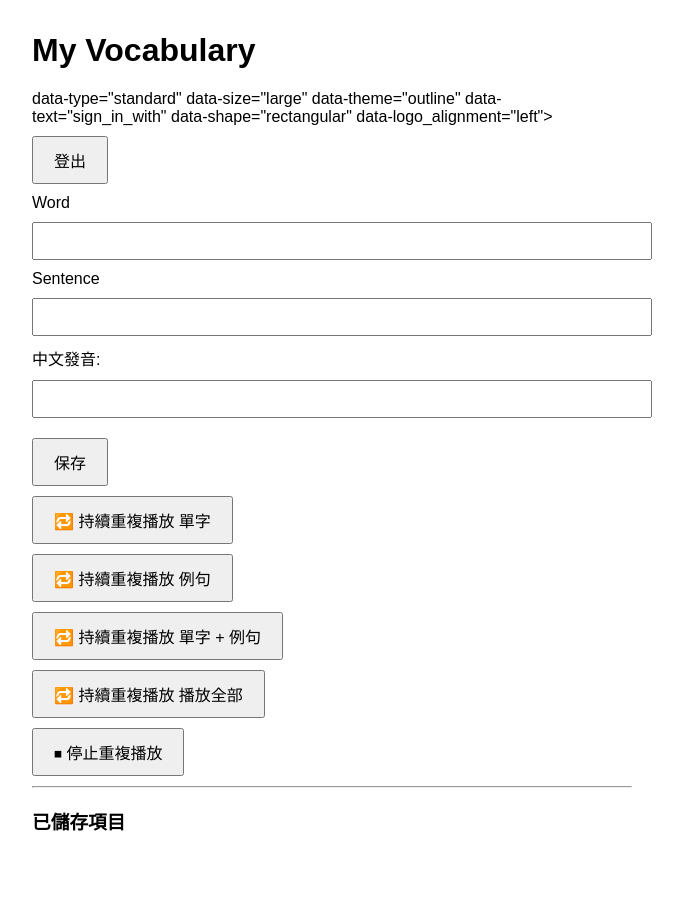
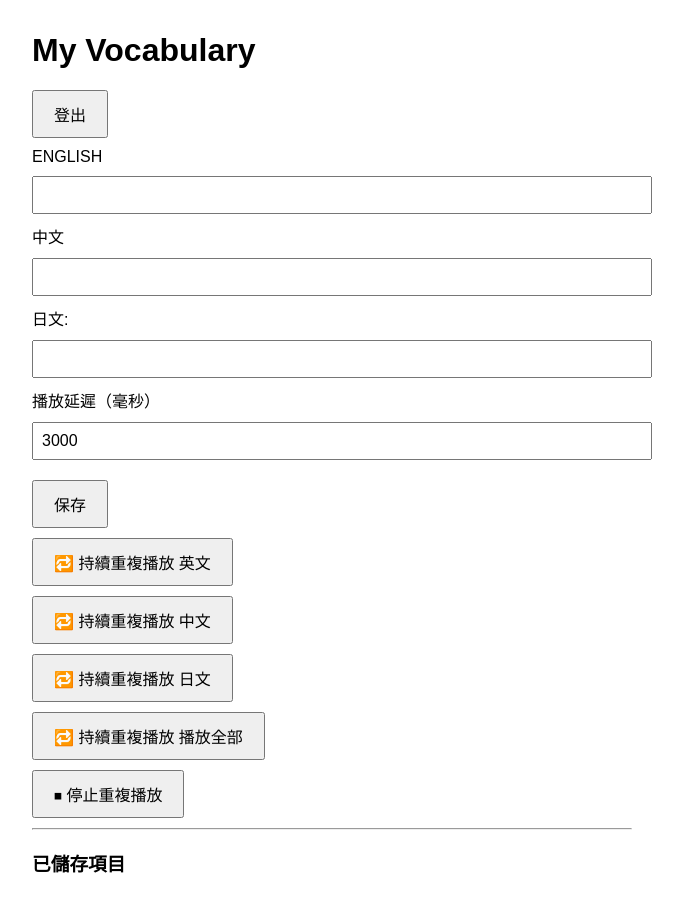
Before and after one commit to DarkShadowTW/Web-EnglishPractice, a Flask app: page / in a window 1280 px wide. Shown: the whole page, without its empty margins (308-991 px from the left). Before the commit the page ends 831 px from the top, so only its background shows below. Run offline with Flask 3, Linux system fonts and the light colour scheme; some libraries are stand-ins or nearby versions.

Commit message:
加入日文

```diff
--- a/app.py
+++ b/app.py
@@ -17,13 +17,13 @@ SAVE_FILE = 'save.json'   #保存用的 JSON 檔案
 
 @app.route('/')
 def index():
-    return render_template("index.html")
+    return render_template("index.html", delay=3000)  # 預設為 3000 毫秒
 
 @app.route('/api/data')
 def data():
     return jsonify({
-        "word": "apple",
-        "sentence": "I eat an apple every day."
+        "EN": "apple",
+        "CH": "I eat an apple every day."
     })
 
 @app.route('/save', methods=['POST'])
@@ -32,9 +32,9 @@ def save():
     from datetime import datetime
 
     data = request.get_json()
-    word = data.get('word')
-    sentence = data.get('sentence')
-    chinese = data.get('chinese')
+    EN = data.get('EN')
+    CH = data.get('CH')
+    JP = data.get('JP')
     email = data.get('email')
 
     if not email:
@@ -59,9 +59,9 @@ def save():
     # 產生新的 key
     new_key = str(max([int(k) for k in saved.keys()] + [0]) + 1)
     saved[new_key] = {
-        'word': word,
-        'sentence': sentence,
-        'chinese': chinese,
+        'EN': EN,
+        'CH': CH,
+        'JP': JP,
         'date': date,
         'time': time
     }
--- a/static/script.js
+++ b/static/script.js
@@ -1,149 +1,119 @@
-/**
- * 目的 : 儲存重複播放的 interval ID 和模式
- * 給誰呼叫 : 全域變數初始化
- */
-let repeatIntervalId = null;
 let repeatMode = null;
 
 /**
- * 目的 : 使用語音 API 播放指定文字
- * 給誰呼叫 : playAllOnce、startRepeat 內部呼叫
+ * 播放文字語音
+ * @param {string} text - 要朗讀的文字
+ * @param {function|null} onend - 播放結束後要執行的動作
+ * @param {string} lang - 語言代碼，如 en-US, zh-TW, ja-JP
  */
-function speak(text, onend) {
-  if (!text) return;
-  speechSynthesis.cancel();  // ← 這行是重點
+function speak(text, onend = null, lang = 'en-US') {
+  if (!text) {
+    if (onend) onend();
+    return;
+  }
+
+  speechSynthesis.cancel(); // 取消任何現有播放
+
+  // 從 input 讀取使用者設定的延遲時間（預設為 3000 毫秒）
+  const delayInput = document.getElementById('delay');
+  const delay = parseInt(delayInput?.value || '3000');
+
   const utterance = new SpeechSynthesisUtterance(text);
-  utterance.lang = "en-US";
-  utterance.onend = onend;
+  utterance.lang = lang;
+
+  let ended = false;
+
+  // 播完後執行 callback
+  utterance.onend = () => {
+    ended = true;
+    if (onend) {
+      setTimeout(onend, delay);
+    }
+  };
+
   speechSynthesis.speak(utterance);
+
+  // 安全機制：如果 onend 沒被觸發，delay 毫秒後強制執行
+  setTimeout(() => {
+    if (!ended && onend) {
+      setTimeout(onend, delay);
+    }
+  }, delay);
 }
 
-
-
 /**
- * 目的 : 啟動重複播放模式（單字、句子、單字+句子、單字+句子+中文）
- * 給誰呼叫 : 按鈕點擊事件，如 startRepeat('word')、startRepeat('sentence') 等
+ * 啟動重複播放模式
+ * @param {string} mode - EN / CH / JP / all
  */
 function startRepeat(mode) {
-  stopRepeat();           // 停止任何現有的語音播放循環
-  repeatMode = mode;      // 記錄當前模式
+  stopRepeat();
+  repeatMode = mode;
 
-  if (mode === 'word') {
-    // 每 2 秒重複播放單字
-    repeatIntervalId = setInterval(() => {
-      const word = document.getElementById('word').value.trim();
-      speak(word);
-    }, 2000);
+  if (mode === 'EN') {
+    const repeat = () => {
+      if (repeatMode !== 'EN') return;
+      const text = document.getElementById('EN').value.trim();
+      speak(text, repeat, 'en-US');
+    };
+    repeat();
 
-  } else if (mode === 'sentence') {
-    // 每 4 秒重複播放句子
-    repeatIntervalId = setInterval(() => {
-      const sentence = document.getElementById('sentence').value.trim();
-      speak(sentence);
-    }, 4000);
+  } else if (mode === 'CH') {
+    const repeat = () => {
+      if (repeatMode !== 'CH') return;
+      const text = document.getElementById('CH').value.trim();
+      speak(text, repeat, 'zh-TW');
+    };
+    repeat();
 
-  } else if (mode === 'both') {
-    // 單字與句子交替播放，每 3 秒切換一次
-    let playWord = true;
-    repeatIntervalId = setInterval(() => {
-      if (playWord) {
-        const word = document.getElementById('word').value.trim();
-        speak(word);
-      } else {
-        const sentence = document.getElementById('sentence').value.trim();
-        speak(sentence);
-      }
-      playWord = !playWord;
-    }, 3000);
+  } else if (mode === 'JP') {
+    const repeat = () => {
+      if (repeatMode !== 'JP') return;
+      const text = document.getElementById('JP').value.trim();
+      speak(text, repeat, 'ja-JP');
+    };
+    repeat();
 
   } else if (mode === 'all') {
-    // 啟動完整播放序列：單字 → 句子 → 中文（自動循環）
+    const playSequence = () => {
+      if (repeatMode !== 'all') return;
 
-    const playSequence = () => {
-      const word = document.getElementById("word").value.trim();
-      const sentence = document.getElementById("sentence").value.trim();
-      const chinese = document.getElementById("chinese").value.trim();
+      const steps = [
+        { text: document.getElementById('EN').value.trim(), lang: 'en-US' },
+        { text: document.getElementById('CH').value.trim(), lang: 'zh-TW' },
+        { text: document.getElementById('JP').value.trim(), lang: 'ja-JP' },
+      ];
 
-      speakText(word, 'en-US', function () {
-        speakText(sentence, 'en-US', function () {
-          speakText(chinese, 'zh-TW', function () {
-            if (repeatMode === 'all') {
-              setTimeout(playSequence, 1000); // 1 秒後繼續循環
-            }
-          });
-        });
-      });
+      let index = 0;
+
+      const playNext = () => {
+        if (repeatMode !== 'all') return;
+
+        if (index >= steps.length) {
+          setTimeout(playSequence, 1000); // 播完一輪後等 1 秒再重播
+          return;
+        }
+
+        const { text, lang } = steps[index++];
+        if (text) {
+          speak(text, playNext, lang);
+        } else {
+          playNext(); // 若空字串則跳過
+        }
+      };
+
+      playNext();
     };
 
-    playSequence(); // 第一次呼叫開始循環
+    playSequence();
   }
 }
 
-
 /**
- * 目的 : 停止所有語音重複播放
- * 給誰呼叫 : startRepeat, playAllOnce
+ * 停止播放
  */
-function playAll() {
-  stopRepeat(); // 停止先前的重複播放（如果有）
-
-  repeatMode = 'all'; // 設定模式
-
-  const playSequence = () => {
-    const word = document.getElementById("word").value;
-    const sentence = document.getElementById("sentence").value;
-    const chinese = document.getElementById("chinese").value;
-
-    speakText(word, 'en-US', function () {
-      speakText(sentence, 'en-US', function () {
-        speakText(chinese, 'zh-TW', function () {
-          // 完成一次播放後等待 1 秒再重播
-          if (repeatMode === 'all') {
-            setTimeout(playSequence, 1000);
-          }
-        });
-      });
-    });
-  };
-
-  playSequence(); // 啟動首次播放
-}
-
-
-/**
- * 目的 : 播放一次 Word ➜ Sentence
- * 給誰呼叫 : 按鈕點擊事件
- */
-function playAllOnce() {
-  stopRepeat();
-
-  const word = document.getElementById('word').value.trim();
-  const sentence = document.getElementById('sentence').value.trim();
-
-  speak(word, () => {
-    speak(sentence);
-  });
-}
-
-/**
- * 目的 : 播放 Word ➜ Sentence ➜ 中文，支援語系切換
- * 給誰呼叫 : playAll 按鈕點擊事件
- */
-function speakText(text, lang = 'en-US', onend = null) {
-  if (!text) return;
-  speechSynthesis.cancel();  // ← 同樣要加這行
-  const utterance = new SpeechSynthesisUtterance(text);
-  utterance.lang = lang;
-  if (onend) utterance.onend = onend;
-  speechSynthesis.speak(utterance);
-}
-
-/**
- * 目的 : 依序播放 Word ➜ Sentence ➜ 中文發音
- * 給誰呼叫 : 按鈕點擊事件
- */
-function playAll() {
-  startRepeat('all');
+function stopRepeat() {
+  repeatMode = null;
+  speechSynthesis.cancel();
 }
 
 /**
@@ -160,16 +130,16 @@ function insertEntryBlock(entry, key = null) {
   block.style.cursor = 'pointer';
 
   block.innerHTML = `
-    <div><strong>Word:</strong> ${entry.word}</div>
-    <div><strong>Sentence:</strong> ${entry.sentence}</div>
-    <div><strong>中文:</strong> ${entry.chinese}</div>
+    <div><strong>ENGLISH:</strong> ${entry.EN}</div>
+    <div><strong>中文:</strong> ${entry.CH}</div>
+    <div><strong>日文:</strong> ${entry.JP}</div>
     ${key !== null ? `<button onclick="deleteEntry('${key}', this)">DELETE</button>` : ''}
   `;
 
   block.ondblclick = () => {
-    document.getElementById('word').value = entry.word;
-    document.getElementById('sentence').value = entry.sentence;
-    document.getElementById('chinese').value = entry.chinese;
+    document.getElementById('EN').value = entry.EN;
+    document.getElementById('CH').value = entry.CH;
+    document.getElementById('JP').value = entry.JP;
   };
 
   container.insertBefore(block, container.firstChild);
@@ -207,7 +177,6 @@ function loadSavedEntries() {
     });
 }
 
-
 /**
  * 目的 : 刪除指定儲存資料並從畫面移除
  * 給誰呼叫 : 由 DELETE 按鈕觸發
@@ -234,15 +203,14 @@ function deleteEntry(key, btn) {
     });
 }
 
-
 /**
  * 目的 : 儲存使用者輸入的 word/sentence/chinese 到伺服器，並附加登入 email
  * 給誰呼叫 : 按鈕 onclick="saveEntry()"
  */
 function saveEntry() {
-  const word = document.getElementById('word').value;
-  const sentence = document.getElementById('sentence').value;
-  const chinese = document.getElementById('chinese').value;
+  const EN = document.getElementById('EN').value;
+  const CH = document.getElementById('CH').value;
+  const JP = document.getElementById('JP').value;
 
   // 取得登入的使用者 email
   const email = window.loggedInEmail;
@@ -257,7 +225,7 @@ function saveEntry() {
     headers: {
       'Content-Type': 'application/json'
     },
-    body: JSON.stringify({ word, sentence, chinese, email })
+    body: JSON.stringify({ EN, CH, JP, email })
   })
     .then(res => res.json())
     .then(data => {
@@ -266,23 +234,16 @@ function saveEntry() {
     });
 }
 
+function parseJwt(token) {
+  const base64Url = token.split('.')[1];
+  const base64 = base64Url.replace(/-/g, '+').replace(/_/g, '/');
+  const jsonPayload = decodeURIComponent(atob(base64).split('').map(function (c) {
+    return '%' + ('00' + c.charCodeAt(0).toString(16)).slice(-2);
+  }).join(''));
 
-// 接收 Google 登入後的使用者資訊
-function onGoogleSignIn(response) {
-  const credential = response.credential;
+  return JSON.parse(jsonPayload);
+}
 
-  // 將 JWT 解析為 JSON（只要 email）
-  const payload = JSON.parse(atob(credential.split('.')[1]));
-  const email = payload.email;
-
-  // 顯示登入狀態
-  const infoDiv = document.createElement('div');
-  infoDiv.textContent = `已登入帳號：${email}`;
-  document.body.insertBefore(infoDiv, document.body.firstChild);
-
-  // 記住 email（後續送到後端）
-  window.loggedInEmail = email;
-}
 
 function logout() {
   // 清除登入資訊
@@ -301,58 +262,51 @@ function logout() {
   document.getElementById("saved-entries").innerHTML = "";
 }
 
-
-function handleCredentialResponse(response) {
+// 接收 Google 登入後的使用者資訊
+window.handleCredentialResponse = function (response) {
   const decoded = parseJwt(response.credential);
-  console.log("登入成功：", decoded);
-  window.loggedInEmail = decoded.email;
-  document.getElementById("g-signin-btn").style.display = "none";
-
-  // ✅ 儲存 email 到 localStorage
-  localStorage.setItem("user_email", decoded.email);
+  const email = decoded.email;
 
   // ✅ 顯示登入狀態
   const infoDiv = document.createElement('div');
-  infoDiv.textContent = `已登入帳號：${decoded.email}`;
+  infoDiv.textContent = `已登入帳號：${email}`;
   document.body.insertBefore(infoDiv, document.body.firstChild);
 
-  // 載入該使用者的資料
+  // ✅ 隱藏登入按鈕
+  const signinBtn = document.getElementById("g-signin-btn");
+  if (signinBtn) signinBtn.style.display = "none";
+
+  // ✅ 儲存登入狀態
+  window.loggedInEmail = email;
+  localStorage.setItem("user_email", email);
+
   loadSavedEntries();
-}
+};
 
+// ✅ 頁面載入時自動讀取登入資訊
+window.onload = function () {
 
-// ✅ 頁面載入時自動執行載入資料
-window.onload = function () {
+  // 清除任何殘留的語音播放狀態
+  speechSynthesis.cancel();
+
+  // 也可選：播放一個靜音語音來初始化（避免第一次播放被瀏覽器丟掉）
+  const dummy = new SpeechSynthesisUtterance('');
+  dummy.volume = 0;
+  speechSynthesis.speak(dummy);
+
   const savedEmail = localStorage.getItem("user_email");
   if (savedEmail) {
     window.loggedInEmail = savedEmail;
 
-    const signinBtn = document.getElementById("g-signin-btn");
-    if (signinBtn) signinBtn.style.display = "none";
-
+    // 顯示帳號
     const infoDiv = document.createElement('div');
     infoDiv.textContent = `已登入帳號：${savedEmail}`;
     document.body.insertBefore(infoDiv, document.body.firstChild);
 
+    // 隱藏登入按鈕
+    const signinBtn = document.querySelector(".g_id_signin");
+    if (signinBtn) signinBtn.style.display = "none";
+
     loadSavedEntries();
   }
 };
-
-function parseJwt(token) {
-  const base64Url = token.split('.')[1];
-  const base64 = base64Url.replace(/-/g, '+').replace(/_/g, '/');
-  const jsonPayload = decodeURIComponent(atob(base64).split('').map(function (c) {
-    return '%' + ('00' + c.charCodeAt(0).toString(16)).slice(-2);
-  }).join(''));
-
-  return JSON.parse(jsonPayload);
-}
-
-function stopRepeat() {
-  if (repeatIntervalId) {
-    clearInterval(repeatIntervalId);
-    repeatIntervalId = null;
-  }
-  repeatMode = null;
-  speechSynthesis.cancel();  // 停止任何播放中語音
-}
--- a/templates/index.html
+++ b/templates/index.html
@@ -37,19 +37,25 @@
     }
   </style>
 
+  <!-- ✅ Google Sign-In SDK -->
   <script src="https://accounts.google.com/gsi/client" async defer></script>
+
 </head>
 
 <body>
 
   <h1>My Vocabulary</h1>
 
-  <!-- Google 登入區塊 -->
-  <div id="g_id_onload" data-client_id="593936297858-1febokqg33f4pb2sa4kf1cmobg75268q.apps.googleusercontent.com"
-    data-callback="handleCredentialResponse" data-auto_prompt="false">
+  <!-- ✅ Google 登入設定區塊 -->
+  <div id="g_id_onload"
+       data-client_id="593936297858-1febokqg33f4pb2sa4kf1cmobg75268q.apps.googleusercontent.com"
+       data-callback="handleCredentialResponse"
+       data-auto_prompt="false">
   </div>
 
-  <div class="g_id_signin" id="g-signin-btn" <!-- ✅ 加上這行 -->
+  <!-- ✅ Google 登入按鈕 -->
+  <div class="g_id_signin"
+       id="g-signin-btn"
        data-type="standard"
        data-size="large"
        data-theme="outline"
@@ -60,22 +66,24 @@
 
   <button onclick="logout()">登出</button>
 
-  <label for="word">Word</label>
-  <input type="text" id="word" value="" />
+  <label for="EN">ENGLISH</label>
+  <input type="text" id="EN" value="" />
 
-  <label for="sentence">Sentence</label>
-  <input type="text" id="sentence" value="" />
+  <label for="CH">中文</label>
+  <input type="text" id="CH" value="" />
 
-  <label for="chinese">中文發音:</label>
-  <input type="text" id="chinese" name="chinese">
+  <label for="JP">日文:</label>
+  <input type="text" id="JP" value="" />
+
+  <label for="delay">播放延遲（毫秒）</label>
+  <input type="number" id="delay" value="{{ delay }}" />
 
   <div class="button-group">
     <button onclick="saveEntry()">保存</button>
-    <button onclick="startRepeat('word')">🔁 持續重複播放 單字</button>
-    <button onclick="startRepeat('sentence')">🔁 持續重複播放 例句</button>
-    <button onclick="startRepeat('both')">🔁 持續重複播放 單字 + 例句</button>
-    <button onclick="playAll()">🔁 持續重複播放 播放全部</button>
-    <!-- <button onclick="playAllOnce()">▶️ 播放一次 單字 + 例句</button> -->
+    <button onclick="startRepeat('EN')">🔁 持續重複播放 英文</button>
+    <button onclick="startRepeat('CH')">🔁 持續重複播放 中文</button>
+    <button onclick="startRepeat('JP')">🔁 持續重複播放 日文</button>
+    <button onclick="startRepeat('all')">🔁 持續重複播放 播放全部</button>
     <button onclick="stopRepeat()">⏹ 停止重複播放</button>
   </div>
 
@@ -83,9 +91,8 @@
   <h3>已儲存項目</h3>
   <div id="saved-entries"></div>
 
-  <!-- script.js 載入 -->
+  <!-- ✅ script.js 放在 body 最底部 -->
   <script src="{{ url_for('static', filename='script.js') }}"></script>
-
 </body>
 
 </html>
```
Lines whose indentation alone changed are shown as unchanged.
